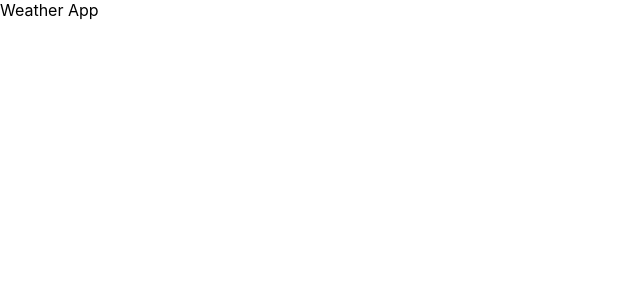
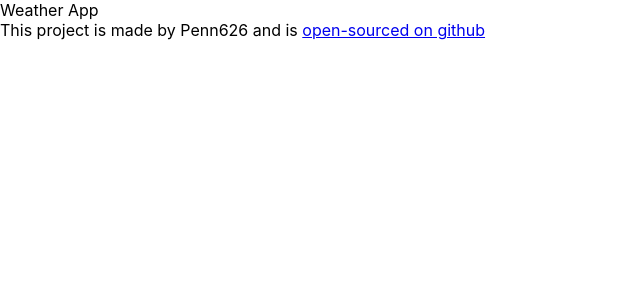
Before and after one commit to TesandriaP/react-weather-app, a React (Create React App) app: page / in a window 1280 px wide. Shown: the top 300 px of the page, without its empty margins (0-640 px from the left). Built offline with nearby package versions, Linux system fonts and the light colour scheme.

Commit message:
added gh url, deleted logo

```diff
--- a/src/App.js
+++ b/src/App.js
@@ -5,6 +5,11 @@
   return (
     <div className="App">
      Weather App
+     <footer>
+      This project is made by Penn626 and is {""}
+     <a href="https://github.com/TesandriaP/react-weather-app" target="_blank">open-sourced on github</a>
+     </footer>
+
     </div>
   );
 }
```
Also changed, not shown: 1 other file (tests, documents, lock files or other folders).
